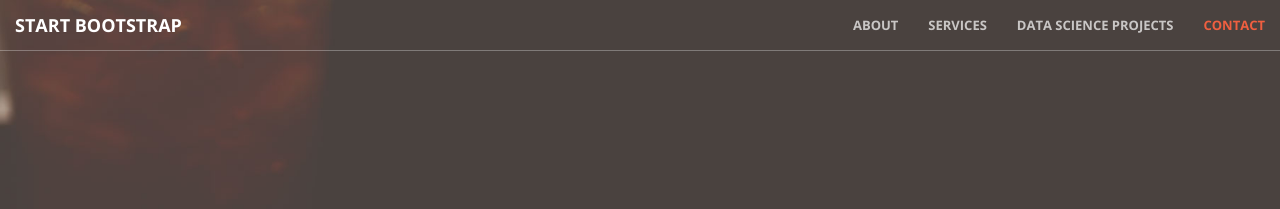
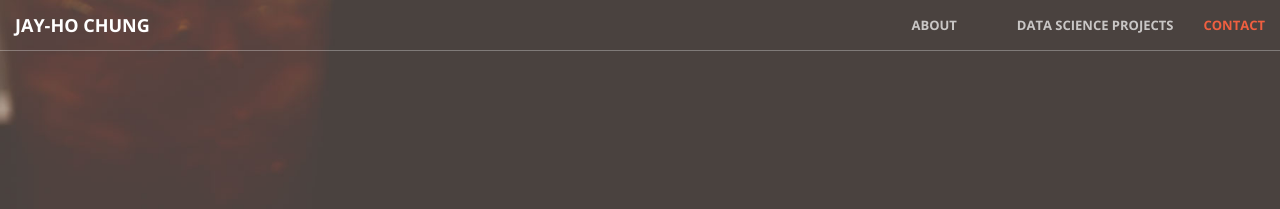
Before and after one commit to jh-chung/jh-chung.github.io, a Jekyll site: the page built from index.html, in a window 1280 px wide. Shown: the top 209 px of the page. Built offline with Jekyll 4.4.1, drawn with Linux system fonts in a browser that asks for light colours.

Commit message:
Update nav.html
changing navigation tabs

```diff
--- a/_includes/nav.html
+++ b/_includes/nav.html
@@ -8,7 +8,7 @@
                 <span class="icon-bar"></span>
                 <span class="icon-bar"></span>
             </button>
-            <a class="navbar-brand page-scroll" href="#page-top">Start Bootstrap</a>
+            <a class="navbar-brand page-scroll" href="#page-top">Jay-Ho Chung</a>
         </div>
 
         <!-- Collect the nav links, forms, and other content for toggling -->
@@ -18,7 +18,7 @@
                     <a class="page-scroll" href="#about">About</a>
                 </li>
                 <li>
-                    <a class="page-scroll" href="#services">Services</a>
+                    <a class="page-scroll" href="#services"></a>
                 </li>
                 <li>
                     <a class="page-scroll" href="#portfolio">Data Science Projects</a>
```
